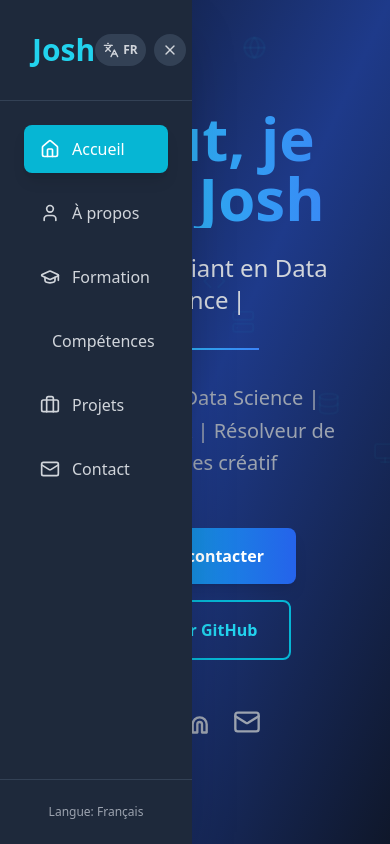
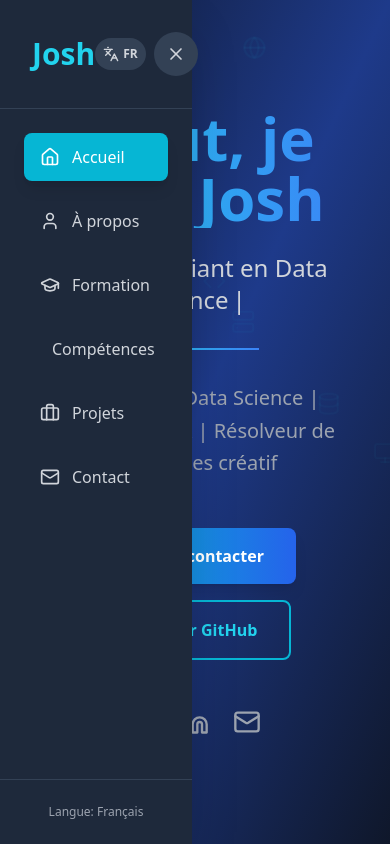
Before and after one commit to joshBM7/portfolio, a React (Vite) app: page / in a window 390 px wide. Built offline with nearby package versions, Linux system fonts and the light colour scheme.

Commit message:
modifications bouton

```diff
--- a/src/components/Sidebar.tsx
+++ b/src/components/Sidebar.tsx
@@ -102,17 +102,16 @@ const Sidebar: React.FC<SidebarProps> = ({ activeSection, setActiveSection, isSi
               <span className="text-xs font-bold uppercase">{language}</span>
             </motion.button>
             {/* Bouton fermer pour mobile */}
-            <motion.button
-              initial={{ opacity: 0 }}
-              animate={{ opacity: 1 }}
-              whileHover={{ scale: 1.1 }}
-              whileTap={{ scale: 0.9 }}
-              onClick={() => setIsMobileMenuOpen(false)}
-              className="lg:hidden p-2 rounded-full bg-slate-700 hover:bg-red-500 transition-colors duration-300 text-gray-300 hover:text-white"
+            <button
+              onClick={() => {
+                console.log('Close button clicked')
+                setIsMobileMenuOpen(false)
+              }}
+              className="lg:hidden p-3 rounded-full bg-slate-700 hover:bg-red-500 transition-colors duration-300 text-gray-300 hover:text-white"
               title="Fermer le menu"
             >
-              <X size={16} className="text-current" />
-            </motion.button>
+              <X size={20} className="text-current" />
+            </button>
           </div>
         </div>
 
```
